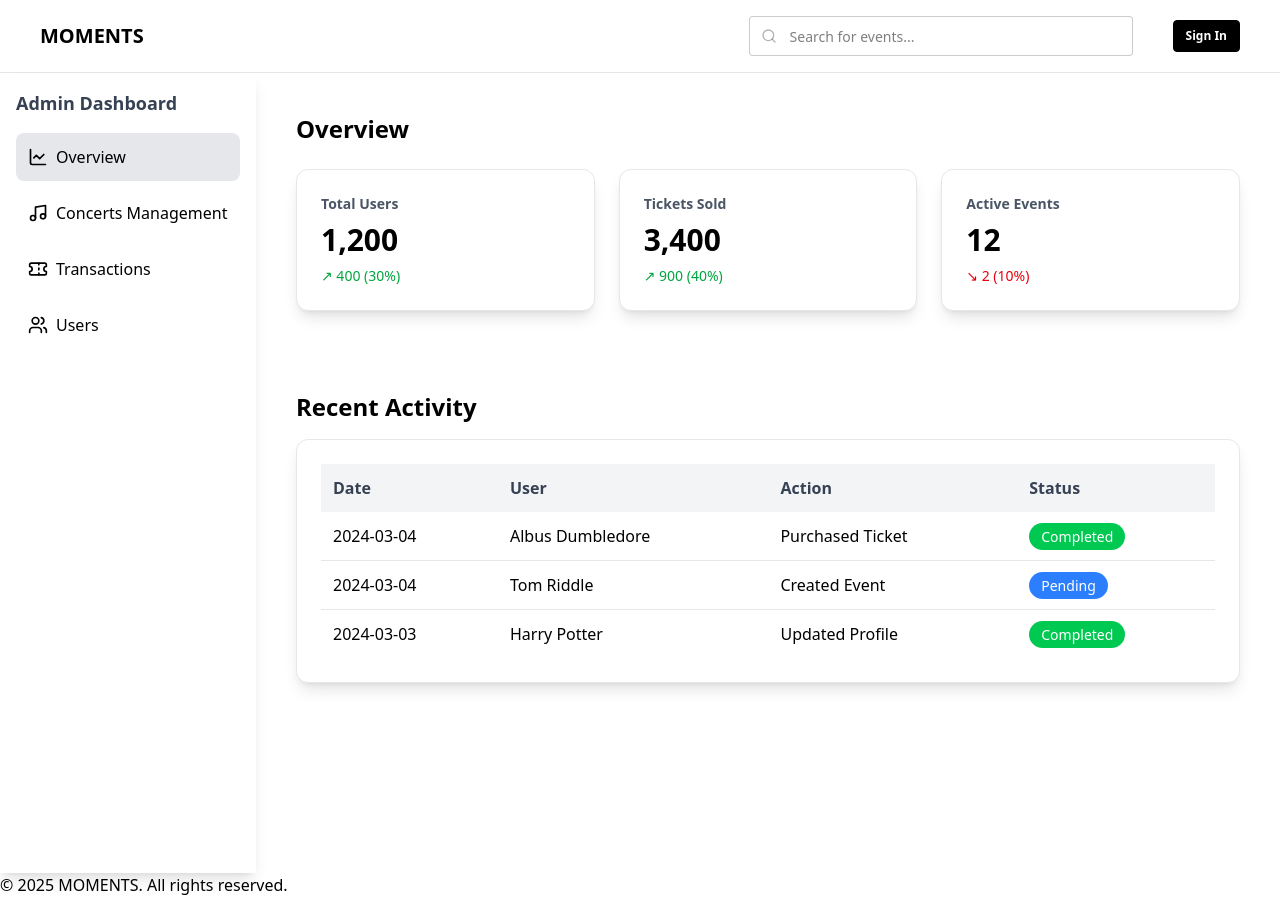
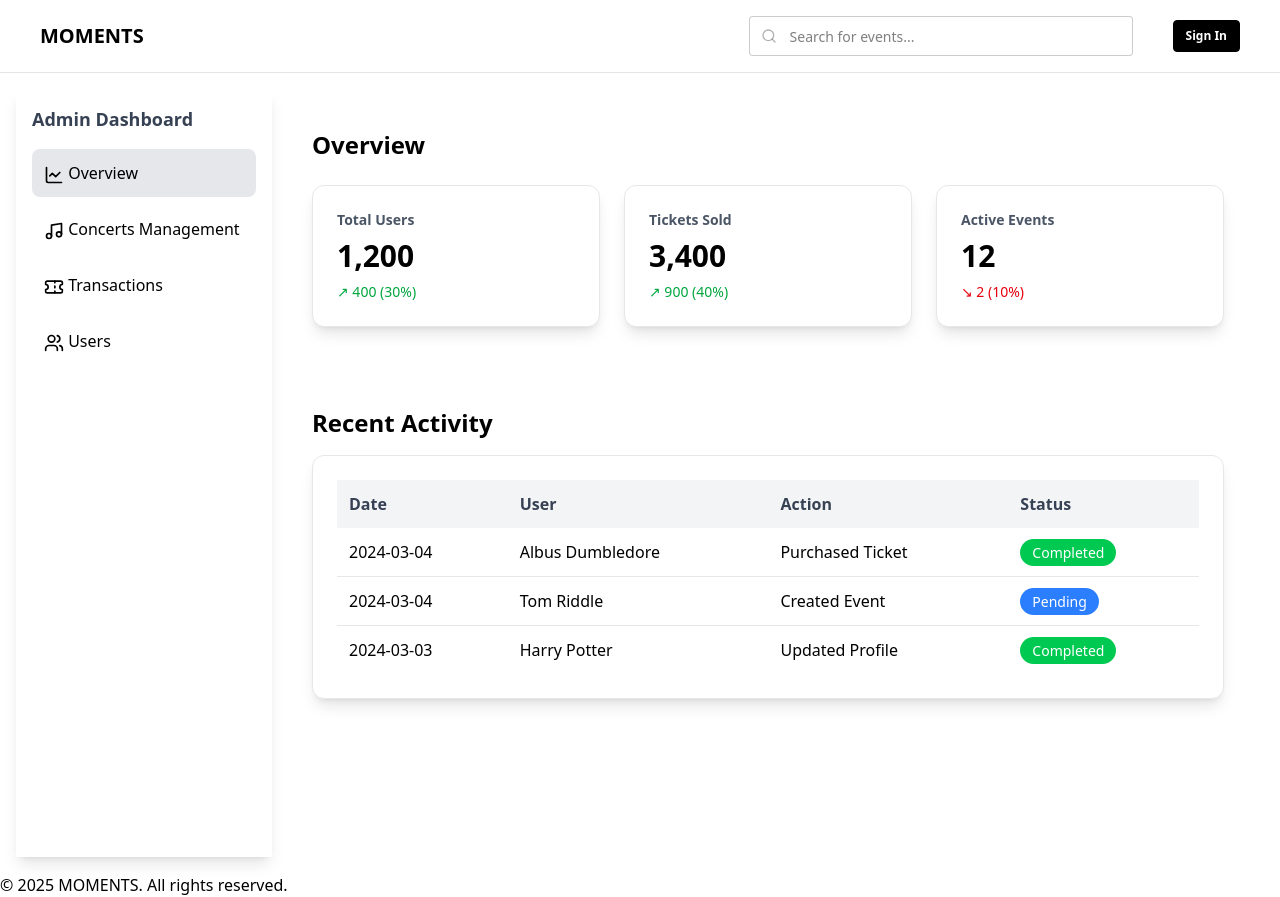
Before and after one commit to enggar77/moments, a React (Vite) app: page /dashboard in a window 1280 px wide. Built offline with nearby package versions, Linux system fonts and the light colour scheme; no server answers.

Commit message:
[FIX] responsive sidebar

```diff
--- a/src/components/Sidebar.jsx
+++ b/src/components/Sidebar.jsx
@@ -1,41 +1,24 @@
-import { useState } from 'react';
 import { Link, useLocation } from 'react-router';
 import { LineChart, Music, Ticket, Users, X, Menu } from 'lucide-react';
 
-export default function Sidebar() {
+export default function Sidebar({ isOpen, onClose }) {
 	const { pathname } = useLocation();
-	const [isOpen, setIsOpen] = useState(false);
-
-	const toggleSidebar = () => setIsOpen(!isOpen);
 
 	return (
 		<>
-			{/* Hamburger Button */}
-			<button
-				className="md:hidden fixed top-4 left-4 p-2 bg-gray-200 rounded shadow-lg z-50"
-				onClick={toggleSidebar}
-			>
-				<Menu className="w-6 h-6" />
-			</button>
-
-			{/* Overlay */}
 			{isOpen && (
 				<div
-					className="fixed inset-0 md:hidden"
-					onClick={toggleSidebar}
+					className="fixed inset-0 bg-opacity-50 md:hidden"
+					onClick={onClose}
 				></div>
 			)}
 
-			{/* Sidebar */}
 			<div
-				className={`fixed md:relative top-0 left-0 w-64 h-full bg-white shadow-lg p-4 flex flex-col gap-4 transform transition-transform duration-300 ease-in-out ${
-					isOpen ? 'translate-x-0' : '-translate-x-full'
-				} md:translate-x-0 z-50`}
+				className={`fixed md:relative top-0 left-0 w-64 h-full bg-white shadow-lg p-4 flex flex-col gap-4 transform transition-transform duration-300 ease-in-out z-50 ${isOpen ? 'translate-x-0' : '-translate-x-full'} md:translate-x-0`}
 			>
-				{/* Close Button */}
 				<button
-					className="md:hidden self-end p-2 rounded bg-gray-200 hover:bg-gray-300 transition-colors"
-					onClick={toggleSidebar}
+					className="md:hidden self-end p-2 bg-gray-200 rounded"
+					onClick={onClose}
 				>
 					<X className="w-6 h-6" />
 				</button>
@@ -46,27 +29,27 @@ export default function Sidebar() {
 				<nav className="flex flex-col gap-2">
 					<Link
 						to="/dashboard"
-						className={`flex items-center gap-2 p-3 rounded-lg transition-colors duration-200 hover:bg-gray-200 ${pathname === '/dashboard' ? 'bg-gray-200' : ''}`}
+						className={`p-3 rounded-lg hover:bg-gray-200 ${pathname === '/dashboard' ? 'bg-gray-200' : ''}`}
 					>
-						<LineChart className="w-5 h-5" /> Overview
+						<LineChart className="w-5 h-5 inline" /> Overview
 					</Link>
 					<Link
 						to="/dashboard/events"
-						className={`flex items-center gap-2 p-3 rounded-lg transition-colors duration-200 hover:bg-gray-200 ${pathname === '/dashboard/events' ? 'bg-gray-200' : ''}`}
+						className={`p-3 rounded-lg hover:bg-gray-200 ${pathname === '/dashboard/events' ? 'bg-gray-200' : ''}`}
 					>
-						<Music className="w-5 h-5" /> Concerts Management
+						<Music className="w-5 h-5 inline" /> Concerts Management
 					</Link>
 					<Link
 						to="/dashboard/transactions"
-						className={`flex items-center gap-2 p-3 rounded-lg transition-colors duration-200 hover:bg-gray-200 ${pathname === '/dashboard/transactions' ? 'bg-gray-200' : ''}`}
+						className={`p-3 rounded-lg hover:bg-gray-200 ${pathname === '/dashboard/transactions' ? 'bg-gray-200' : ''}`}
 					>
-						<Ticket className="w-5 h-5" /> Transactions
+						<Ticket className="w-5 h-5 inline" /> Transactions
 					</Link>
 					<Link
 						to="/dashboard/users"
-						className={`flex items-center gap-2 p-3 rounded-lg transition-colors duration-200 hover:bg-gray-200 ${pathname === '/dashboard/users' ? 'bg-gray-200' : ''}`}
+						className={`p-3 rounded-lg hover:bg-gray-200 ${pathname === '/dashboard/users' ? 'bg-gray-200' : ''}`}
 					>
-						<Users className="w-5 h-5" /> Users
+						<Users className="w-5 h-5 inline" /> Users
 					</Link>
 				</nav>
 			</div>
--- a/src/pages/Dashboard.jsx
+++ b/src/pages/Dashboard.jsx
@@ -3,7 +3,7 @@ import { api } from '../../convex/_generated/api';
 import { useUser } from '@clerk/clerk-react';
 import { Link, useNavigate, Outlet } from 'react-router';
 import Sidebar from '../components/Sidebar';
-import { useState } from 'react';
+import { useEffect, useState } from 'react';
 import Overview from './Overview';
 
 export default function Dashboard() {
@@ -19,13 +19,23 @@ export default function Dashboard() {
 
 	// if (userRole.role !== 'admin') navigate('/');
 
+	useEffect(() => {
+		document.body.style.overflow = isSidebarOpen ? 'hidden' : 'auto';
+	}, [isSidebarOpen]);
+
 	return (
-		<div className="flex h-screen">
+		<div className="flex h-screen flex-col md:flex-row p-4">
 			<Sidebar
 				isOpen={isSidebarOpen}
 				onClose={() => setIsSidebarOpen(false)}
 			/>
-			<div className="flex-1 p-4">
+			<div className="flex-1 p-4 overflow-auto">
+				<button
+					className="md:hidden p-2 bg-gray-200 rounded shadow-lg"
+					onClick={() => setIsSidebarOpen(true)}
+				>
+					☰ Open Menu
+				</button>
 				<Overview />
 				<div>
 					<Outlet />
--- a/src/pages/TransactionManagement.jsx
+++ b/src/pages/TransactionManagement.jsx
@@ -1,4 +1,4 @@
-import { useState } from 'react';
+import { useState, useEffect } from 'react';
 import Sidebar from '../components/Sidebar';
 
 const transactions = [
@@ -40,6 +40,7 @@ const statusColors = {
 export default function TransactionManagement() {
 	const [search, setSearch] = useState('');
 	const [statusFilter, setStatusFilter] = useState('All');
+	const [isSidebarOpen, setIsSidebarOpen] = useState(false);
 
 	const filteredTransactions = transactions.filter(
 		(t) =>
@@ -47,9 +48,22 @@ export default function TransactionManagement() {
 			(statusFilter === 'All' || t.status === statusFilter)
 	);
 
+	useEffect(() => {
+		document.body.style.overflow = isSidebarOpen ? 'hidden' : 'auto';
+	}, [isSidebarOpen]);
+
 	return (
-		<div className="flex">
-			<Sidebar />
+		<div className="flex flex-col md:flex-row">
+			<button
+				className="md:hidden btn btn-primary m-4"
+				onClick={() => setIsSidebarOpen(!isSidebarOpen)}
+			>
+				{isSidebarOpen ? 'Close Menu' : 'Open Menu'}
+			</button>
+			<Sidebar
+				isOpen={isSidebarOpen}
+				onClose={() => setIsSidebarOpen(false)}
+			/>
 			<main className="p-6 flex-1">
 				<h2 className="text-2xl font-bold mb-6">
 					Transactions Management
```
